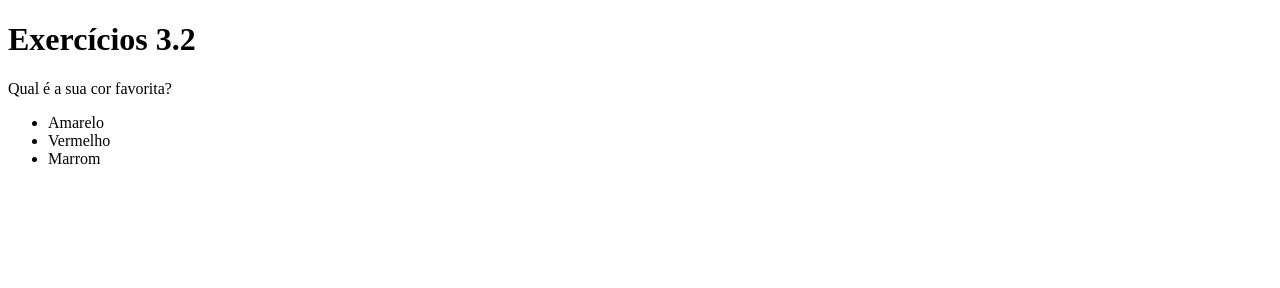
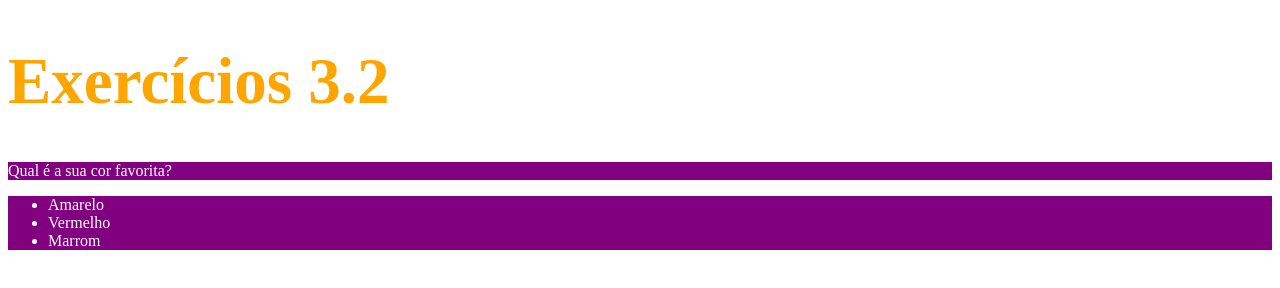
Before and after one commit to ojimaluis/trybe-exercicios, a plain HTML site: page fundamentos/bloco-3-introducao-a-html-e-css/dia-2-html-css-primeiros-passos-em-css/index.html in a window 1280 px wide. Drawn offline with Linux system fonts and the light colour scheme.

Commit message:
first CSS alteration

```diff
--- a/fundamentos/bloco-3-introducao-a-html-e-css/dia-2-html-css-primeiros-passos-em-css/index.html
+++ b/fundamentos/bloco-3-introducao-a-html-e-css/dia-2-html-css-primeiros-passos-em-css/index.html
@@ -3,12 +3,24 @@
   <head>
     <meta charset="UTF-8">
     <title>HTML</title>
-    <style></style>
+    <style>
+
+      h1 {
+        font-size: 65px;
+        color: orange;
+      }
+
+      .list-style {
+        color: white;
+        background-color: purple;
+      }
+
+    </style>
   </head>
   <body>
     <h1>Exercícios 3.2</h1>
-    <p>Qual é a sua cor favorita?</p>
-    <ul>
+    <p class="list-style">Qual é a sua cor favorita?</p>
+    <ul class="list-style">
       <li>Amarelo</li>
       <li>Vermelho</li>
       <li>Marrom</li>
```
